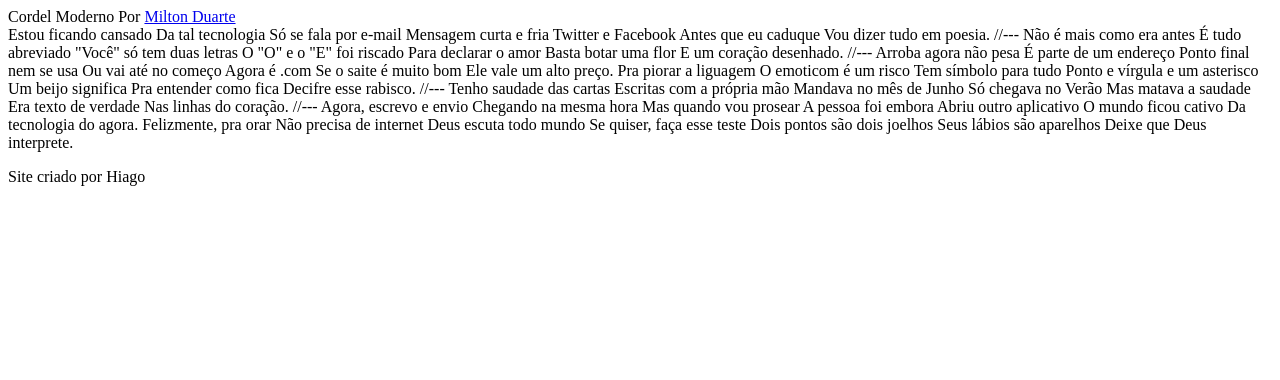
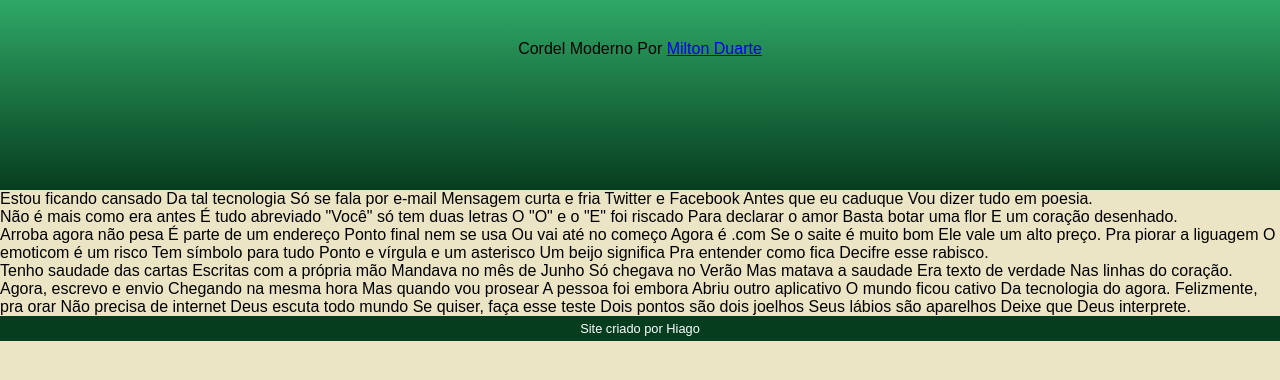
Before and after one commit to Hiago04/html-css-curso-em-video, a plain HTML site: page desafios/desafio12/index.html in a window 1280 px wide. Drawn offline with Linux system fonts and the light colour scheme; files that its build step writes are made by us from their sources.

Commit message:
Update index.html

```diff
--- a/desafios/desafio12/index.html
+++ b/desafios/desafio12/index.html
@@ -5,6 +5,7 @@
     <meta http-equiv="X-UA-Compatible" content="IE=edge">
     <meta name="viewport" content="width=device-width, initial-scale=1.0">
     <title>cordel</title>
+    <link rel="stylesheet" href="style.css">
 </head>
 <body>
     <header>
@@ -13,6 +14,7 @@
 
     </header>
 
+<section>
     Estou ficando cansado
     Da tal tecnologia
     Só se fala por e-mail
@@ -20,9 +22,9 @@ Mensagem curta e fria
     Twitter e Facebook
     Antes que eu caduque
     Vou dizer tudo em poesia.
+</section>
 
-//---
-
+<section>
     Não é mais como era antes
     É tudo abreviado
     "Você" só tem duas letras
@@ -30,9 +32,9 @@ O "O" e o "E" foi riscado
     Para declarar o amor
     Basta botar uma flor
     E um coração desenhado.
+</section>
 
-//---
-
+<section>
     Arroba agora não pesa
     É parte de um endereço
     Ponto final nem se usa
@@ -48,8 +50,7 @@ Ponto e vírgula e um asterisco
     Um beijo significa
     Pra entender como fica
     Decifre esse rabisco.
-
-//---
+</section>
 
 Tenho saudade das cartas
 Escritas com a própria mão
@@ -59,8 +60,7 @@ Mas matava a saudade
 Era texto de verdade
 Nas linhas do coração.
 
-//---
-
+<section>
     Agora, escrevo e envio
     Chegando na mesma hora
     Mas quando vou prosear
@@ -76,6 +76,7 @@ Se quiser, faça esse teste
     Dois pontos são dois joelhos
     Seus lábios são aparelhos
     Deixe que Deus interprete.
+</section>
 
 <footer>
     <p>Site criado por <a href="https://github.com/Hiago04"></a>Hiago</p>
```
Lines whose indentation alone changed are shown as unchanged.
